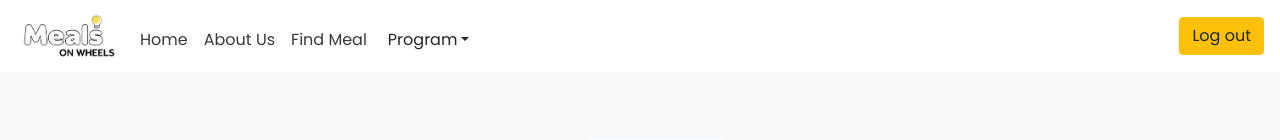
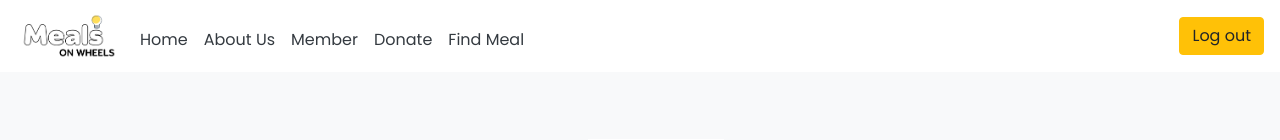
Before and after one commit to thinzarwinluck/HNDC_Unit22_Application-Development_mow_frontend, a React (Vite) app: page /login in a window 1280 px wide. Shown: the top 140 px of the page. Built offline with nearby package versions, Linux system fonts and the light colour scheme; a web font is replaced by a local one.

Commit message:
navbar user role handling and route handling

```diff
--- a/src/Navbar.jsx
+++ b/src/Navbar.jsx
@@ -1,17 +1,16 @@
 import React from "react";
 import Nav from 'react-bootstrap/Nav';
 import Navbar from 'react-bootstrap/Navbar';import Dropdown from 'react-bootstrap/Dropdown';
-import DropdownButton from 'react-bootstrap/DropdownButton';
 import logo from "../src/img/logo.png";
-import { Button, NavbarToggle } from "react-bootstrap";
+import { Button } from "react-bootstrap";
 
 const navigation = () => {
   const logout=()=>{
     localStorage.setItem("token","");
     window.location.href='/'
   }
+  const user_type = localStorage.getItem('user_role');
   return (
-
     <Navbar collapseOnSelect expand="lg" className="bg-body-tertiary" bg="white" fixed="top">
       <Navbar.Brand href="/">
         <img
@@ -24,19 +23,30 @@ const navigation = () => {
       <Navbar.Toggle aria-controls="responsive-navbar-nav" />
       <Navbar.Collapse id="responsive-navbar-nav">
         <Nav className="me-auto">
-          {/* Update the href values for your links */}
           <Nav.Link href="/" className="text-dark pt-3">Home</Nav.Link>
           <Nav.Link href="/about" className="text-dark pt-3">About Us</Nav.Link>
+          <Nav.Link href="/member" className="text-dark pt-3">Member</Nav.Link>
+          <Nav.Link href="/donate" className="text-dark pt-3">Donate</Nav.Link>
+          {localStorage.getItem("token") !== ''&&(
+            <>
           <Nav.Link href="/" className="text-dark pt-3">Find Meal</Nav.Link>
+          {user_type === 'admin' && (
+
+
+          <Nav.Link href="/admin" className="text-dark pt-3">Users</Nav.Link>
+          )}
+          </>
+          )}
         </Nav>
-        <DropdownButton id="dropdown-basic-button" title="Program" variant="white" className="pt-2">
-          {/* Update the href values for your dropdown items */}
-          <Dropdown.Item href="/member">Member</Dropdown.Item>
-          <Dropdown.Item href="/donate">Donate</Dropdown.Item>
-        </DropdownButton>
+
+
 
       </Navbar.Collapse>
-      {localStorage.getItem("token") === '' ?(
+      {localStorage.getItem("token") !== '' ?(
+        <Navbar.Collapse id="responsive-navbar-nav" className="justify-content-end">
+        <Button variant="warning" onClick={logout}>Log out</Button>
+      </Navbar.Collapse>
+      ) : (
         <>
         <Navbar.Collapse id="responsive-navbar-nav" className="justify-content-end">
           <Nav.Link href="/login" className="ml-2">
@@ -48,10 +58,7 @@ const navigation = () => {
        </Navbar.Collapse>
 
    </>
-      ) : (
-        <Navbar.Collapse id="responsive-navbar-nav" className="justify-content-end">
-        <Button variant="warning" onClick={logout}>Log out</Button>
-      </Navbar.Collapse>
+
       )}
       </Navbar>
   );
--- a/src/login/Login.jsx
+++ b/src/login/Login.jsx
@@ -1,7 +1,7 @@
 import React from "react";
 import { useState } from "react";
 import "../home/Home.css";
-import service   from "../api/apiFetching";
+import service from "../api/apiFetching";
 import axios from "axios";
 import { Link } from "react-router-dom";
 import {
@@ -12,7 +12,7 @@ import {
   Card,
   Row,
   Col,
-  Alert
+  Alert,
 } from "react-bootstrap";
 import logo from "../img/logo.png";
 const Login = () => {
@@ -26,13 +26,24 @@ const Login = () => {
         email: email,
         password: password,
       };
-        await service.post("/login", data).then(async response => {
-          if (response.status ===200) {
-localStorage.setItem('token', response.data.accessToken);
-
+      await service.post("/login", data).then(async (response) => {
+        if (response.status === 200) {
+          localStorage.setItem("token", response.data.accessToken);
+          await service.get("/user/me").then((response) => {
+            if (response.status === 200) {
+              localStorage.setItem("user_role", response.data.user_profile);
+              switch (response.data.user_profile) {
+                case "admin":
+                  window.location.href = "/admin";
+                  break;
+                default:
                   window.location.href = "/";
+                  break;
               }
-        })
+            }
+          });
+        }
+      });
     } catch (error) {
       setErrorAlert("Email or Password is incorrect!");
     }
@@ -53,7 +64,6 @@ localStorage.setItem('token', response.data.accessToken);
               {/* <h4 className="text-center">Login In</h4> */}
 
               <Form className="mt-3" onSubmit={login}>
-
                 {errorAlert && <Alert variant="danger">{errorAlert}</Alert>}
 
                 <Form.Group className="mb-3" controlId="formBasicEmail">
@@ -62,7 +72,7 @@ localStorage.setItem('token', response.data.accessToken);
                     placeholder="Enter email"
                     value={email}
                     onChange={(e) => setEmail(e.target.value)}
-                    style={{ fontSize: '14px' }}
+                    style={{ fontSize: "14px" }}
                   />
                 </Form.Group>
 
@@ -72,7 +82,7 @@ localStorage.setItem('token', response.data.accessToken);
                     placeholder="Password"
                     value={password}
                     onChange={(e) => setPassword(e.target.value)}
-                    style={{ fontSize: '14px' }}
+                    style={{ fontSize: "14px" }}
                   />
                 </Form.Group>
                 <Button
```
Lines whose indentation alone changed are shown as unchanged.
